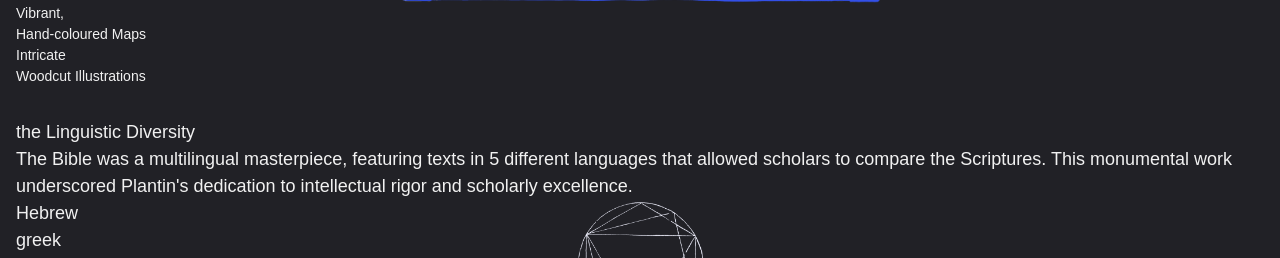
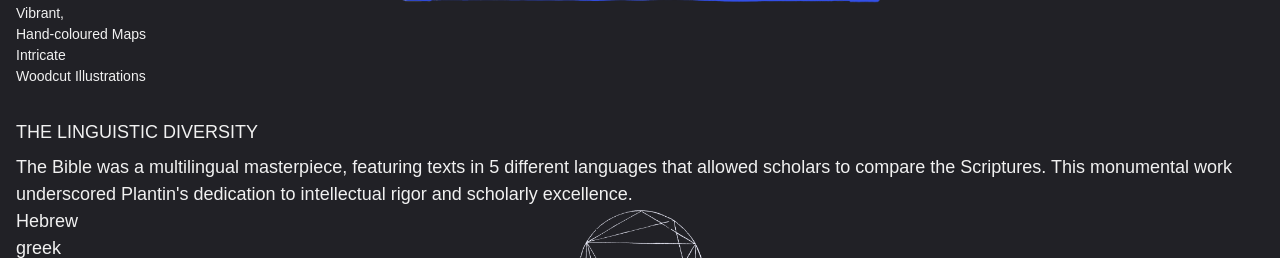
Before and after one commit to Kristina9950/plantin-website, a website built with Vite: page index.html in a window 1280 px wide. Shown: the part 6856-7114 px from the top of the page. Built offline with nearby package versions, Linux system fonts and the light colour scheme; files whose address does not match are found by name; a web font is replaced by a local one.

Commit message:
changes in bible language section

```diff
--- a/index.html
+++ b/index.html
@@ -375,8 +375,8 @@
             <p class="bible-hover-map">Vibrant, <br> Hand-coloured Maps</p>
             <p class="bible-hover-woodcut">Intricate <br> Woodcut Illustrations</p>
         </div>
-        <p>the Linguistic Diversity</p>
-        <p>The Bible was a multilingual masterpiece, featuring texts in <strong>5 different languages</strong> that
+        <p class="linguistic-diversity">the Linguistic Diversity</p>
+        <p class="linguistic-diversity-text">The Bible was a multilingual masterpiece, featuring texts in <strong>5 different languages</strong> that
           allowed scholars to compare the
           Scriptures. This monumental work underscored Plantin's dedication to intellectual rigor and scholarly
           excellence.</p>
--- a/src/style.css
+++ b/src/style.css
@@ -1101,6 +1101,23 @@ button:focus-visible {
     font-size: var(--s14);
   }
 
+  .linguistic-diversity{
+    font-size: var(--s18);
+    font-family: psfournier-std, sans-serif;
+    font-weight: 300;
+    font-style: normal;
+    text-transform: uppercase;
+    padding-bottom: 0.5rem;
+  }
+
+  .bible-languages {
+    background-image: url('./assets/languageglobe.png');
+    background-position: center;
+    background-size: contain;
+    background-repeat: no-repeat;
+    width: 100%;
+    height: auto;
+  }
 
 
 
@@ -1189,15 +1206,6 @@ button:focus-visible {
     font-family: psfournier-std, sans-serif;
     font-weight: 400;
   }
-}
-
-.bible-languages{
-  background-image: url('./assets/languageglobe.png');
-  background-position: center;
-  background-size: contain;
-  background-repeat: no-repeat;
-  width: 100%;
-  height: auto;
 }
 
 .section-a-intro{
```
